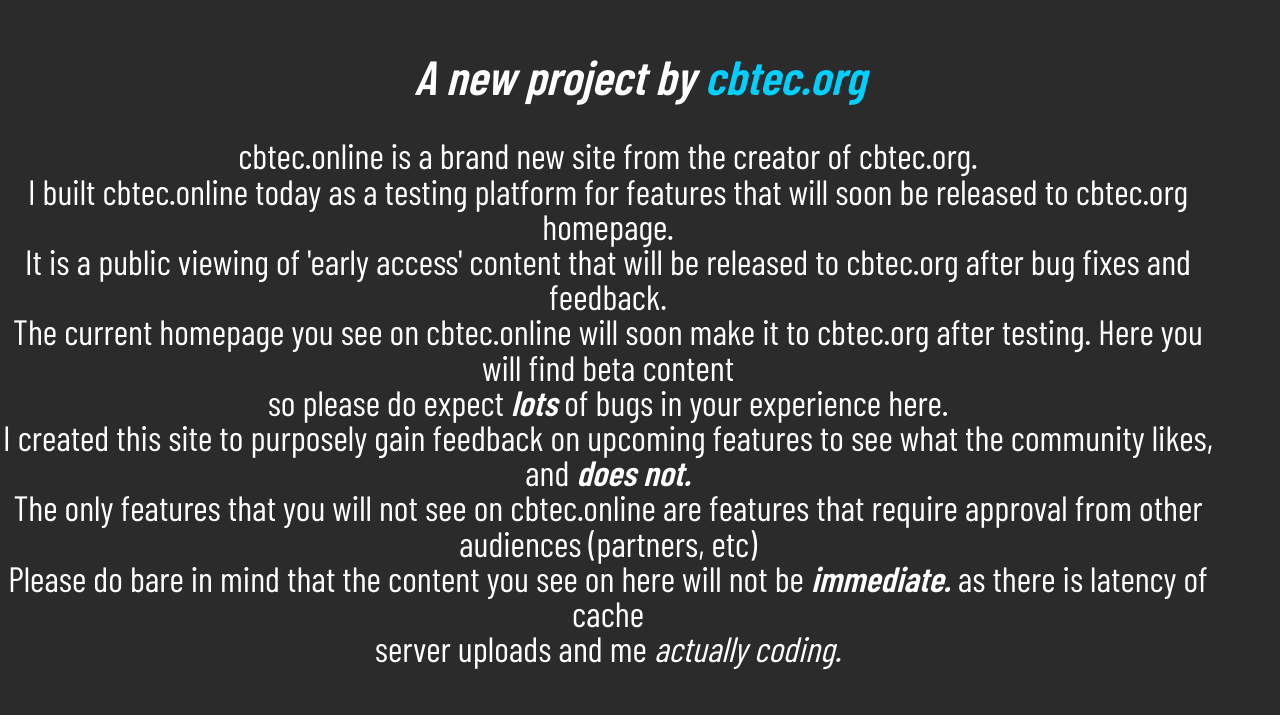
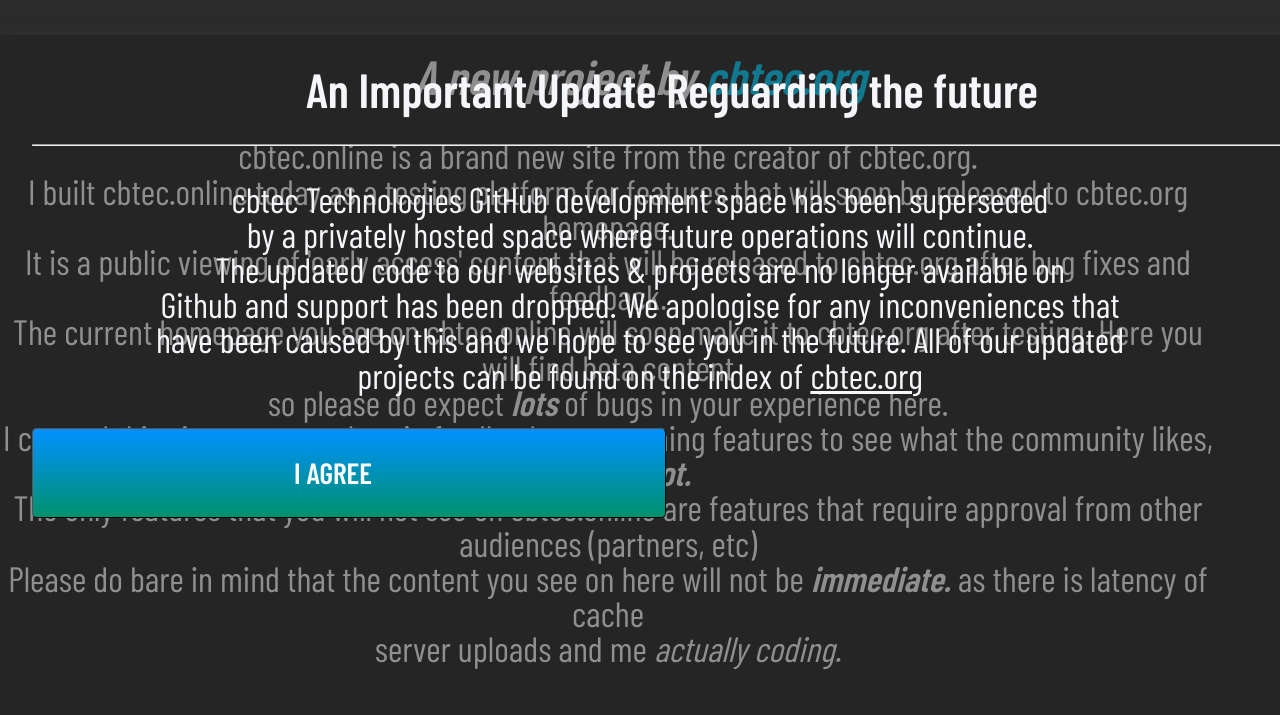
Before and after one commit to cbtecMain/Online, a plain HTML site: page index4.html in a window 1280 px wide. Shown: the part 765-1480 px from the top of the page. Drawn offline with nearby package versions, Linux system fonts and the light colour scheme; a script that the page names is missing; a web font is replaced by a local one.

Commit message:
Update index4.html

```diff
--- a/index4.html
+++ b/index4.html
@@ -17,6 +17,26 @@
 	<link rel="preconnect" href="https://fonts.googleapis.com">
 	<link rel="preconnect" href="https://fonts.gstatic.com" crossorigin>
 	<link href="https://fonts.googleapis.com/css2?family=Barlow+Condensed&display=swap" rel="stylesheet">
+	<style>
+	.cookie-container {
+    width: 100%;
+    height: 100%;
+    background-color: rgba(33,33,33, 0.5);
+    position: fixed;
+    z-index: 99;
+    opacity: 1;
+	transition: .3s;
+}
+
+.cookie-container.active {
+    width: 100%;
+    height: 100%;
+    background-color: rgba(33,33,33, 0.5);
+    position: fixed;
+    z-index: 99;
+    opacity: 1;
+}
+	</style>
 </head>
 <body bgcolor="#2B2B2B" text="white" position="absolute" data-aos-duration="1200" data-aos-easing="ease" data-aos-delay="0" style="transition-timing-function: ease; transition-duration: 1.2s;">
 <style>
@@ -181,6 +201,29 @@
         <p class="paragraph3">Just a sec..</p>
     </div>
 </div>
+	<div class="cookie-container">
+<div class="cookie-consent">
+<div class="cookie-consent-top">
+
+<h1 class="cbtec_online-subhead">An Important Update Reguarding the future</h1>
+<hr>
+</div>
+<div class="cookie-consent-main">
+<p class="cbtec_online-paragraph">
+cbtec Technologies GitHub development space has been superseded<br>
+by a privately hosted space where future operations will continue. <br>
+The updated code to our websites & projects are no longer available on <br>
+Github and support has been dropped. We apologise for any inconveniences that<br>
+have been caused by this and we hope to see you in the future. All of our updated
+<br>projects can be found on the index of <a href="https://cbtec.org">cbtec.org</a></p>
+<a class="cookie-bttn" href="#">
+<button style="color: #fff; background-image: linear-gradient(rgba(0, 145, 255, 1), rgba(0, 145, 110, 1)); border-radius: 5px; width: 49.5%; padding: 0 1px; border-width: 1px;">
+<p class="cbtec_online-paragraph"><b>I AGREE</b></p>
+</button>
+</a>
+</div>
+</div>
+</div>
 	<br>
 	<div id="Nav" style="background-color:#2B2B2B; height: 4%; width: 100%; top: 0%; position: absolute; z-index: 99;"><nav class="denynav">
         <div id="menuToggle">
```
